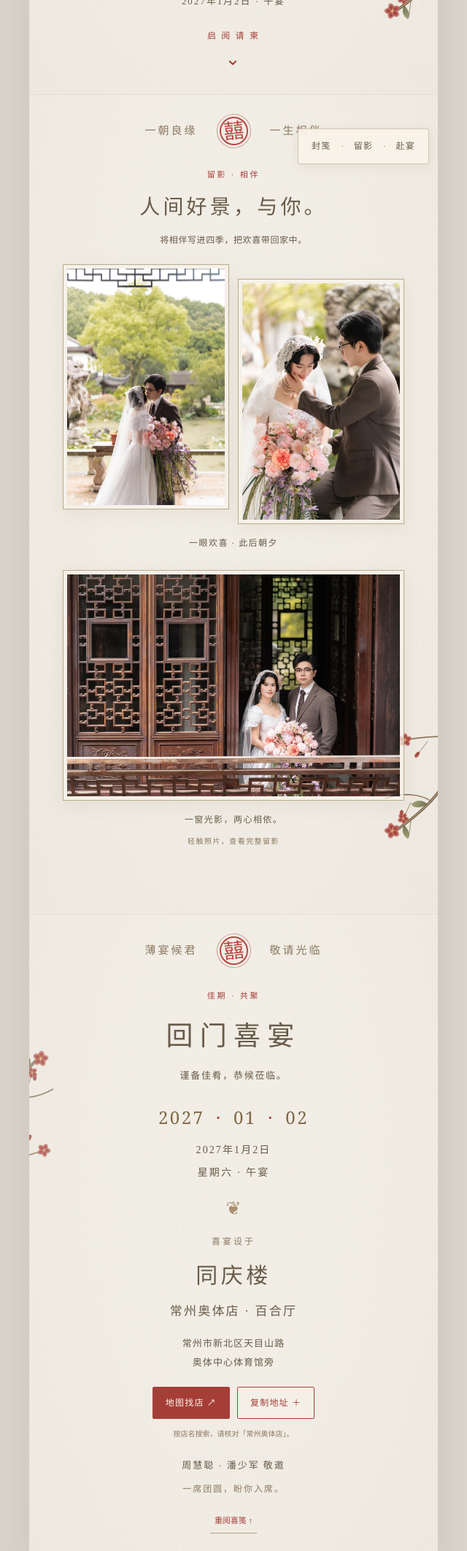
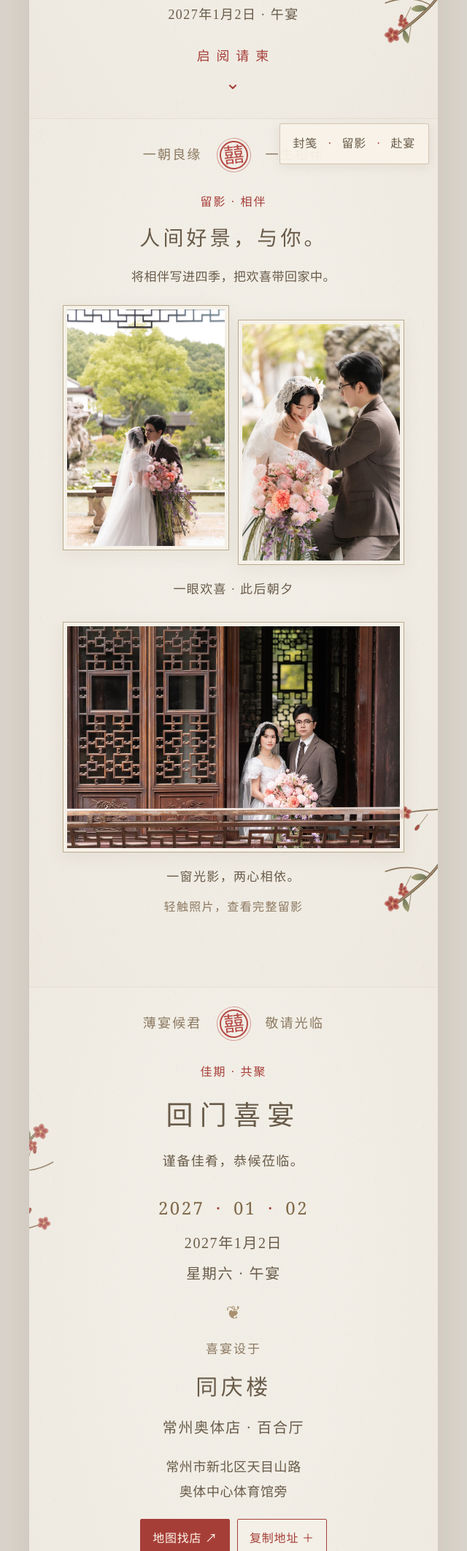
Before and after one commit to abbyzhccc/homecoming-invitation, a plain HTML site: page index.html in a window 1280 px wide. Shown: the part 675-2800 px from the top of the page at 73% size, without its empty margins (320-960 px from the left). Drawn offline with Linux system fonts and the light colour scheme.

Commit message:
Enlarge invitation details and controls for comfortable mobile reading
Co-authored-by: Copilot App <223556219+Copilot@users.noreply.github.com>

```diff
--- a/styles.css
+++ b/styles.css
@@ -23,71 +23,71 @@ a:focus-visible, button:focus-visible, [tabindex]:focus-visible { outline: 2px s
 .invitation-book { max-width: 560px; margin: auto; box-shadow: 0 0 65px #584b3526; background: var(--paper) url("assets/paper.svg") repeat; }
 .page { position: relative; isolation: isolate; overflow: hidden; min-height: max(760px, 100svh); padding: 25px 30px 75px; scroll-snap-align: start; border-bottom: 1px solid #bba88838; }
 .page:after { content: ""; pointer-events: none; position: absolute; inset: 0; z-index: -1; background: radial-gradient(ellipse at 50% 35%, transparent 35%, #bca88e14 100%); }
-.page-heading { position: relative; display: flex; justify-content: center; align-items: center; gap: 30px; z-index: 2; font-size: 15px; letter-spacing: .2em; color: var(--muted); white-space: nowrap; }
+.page-heading { position: relative; display: flex; justify-content: center; align-items: center; gap: 24px; z-index: 2; font-size: 18px; letter-spacing: .12em; color: var(--muted); white-space: nowrap; }
 .joy-seal { display: grid; place-items: center; width: 39px; height: 39px; flex-shrink: 0; border: 2px solid #b54943; border-radius: 50%; outline: 1px solid #b5494380; outline-offset: 3px; font: 28px/1 "STSong", "SimSun", serif; letter-spacing: 0; color: #b54943; transform: rotate(-6deg); }
 .branch { position: absolute; width: 220px; pointer-events: none; z-index: -1; }
 .branch-left { left: -150px; top: 110px; transform: rotate(12deg); }
 .branch-right { right: -155px; bottom: 60px; transform: rotate(190deg); }
 .cover { display: flex; flex-direction: column; padding-bottom: 30px; }
 .cover-content { position: relative; text-align: center; margin: auto 0; padding: 25px 0 0; }
-.chapter-label { font-size: 11px; letter-spacing: .25em; color: var(--red); }
+.chapter-label { font-size: 16px; letter-spacing: .12em; color: var(--red); }
 h1 { margin: 9px auto 18px; font-size: 45px; font-weight: 400; line-height: 1.4; letter-spacing: .3em; padding-left: .3em; color: #776044; }
 .photo-frame { position: relative; z-index: 1; padding: 5px; border: 1px solid #bbaa8c; background: #f8f4ecb3; box-shadow: 0 6px 23px #73604516; }
 .photo-frame a { display: block; }
 .photo-frame img { width: 100%; height: auto; }
 .cover-photo { width: 230px; max-width: 90%; margin: auto; }
 .cover-names { display: flex; align-items: center; justify-content: center; gap: 20px; font-size: 22px; letter-spacing: .15em; margin-top: 20px; }
-.cover-names i { font-style: normal; font-size: 13px; color: var(--red); }
-.cover-date { font-size: 13px; letter-spacing: .15em; margin-top: 7px; }
-.open-letter { display: flex; flex-direction: column; width: max-content; min-width: 110px; margin: 15px auto 0; color: var(--red); font-size: 12px; letter-spacing: .18em; padding: 8px; }
+.cover-names i { font-style: normal; font-size: 18px; color: var(--red); }
+.cover-date { font-size: 18px; letter-spacing: .08em; margin-top: 10px; }
+.open-letter { display: flex; flex-direction: column; width: max-content; min-width: 130px; margin: 15px auto 0; color: var(--red); font-size: 18px; letter-spacing: .12em; padding: 8px; }
 .down-arrow { font: 25px/1.2 serif; animation: beckon 2s ease-in-out infinite; }
 h2 { font-size: 28px; font-weight: 400; line-height: 1.9; letter-spacing: .15em; }
 .memories-heading { text-align: center; padding: 30px 0 22px; }
 .memories-heading h2 { margin-top: 8px; }
-.memories-heading > p:last-child { font-size: 12px; letter-spacing: .05em; margin-top: 7px; }
+.memories-heading > p:last-child { font-size: 17px; letter-spacing: .03em; margin-top: 10px; }
 .portrait-pair { display: grid; grid-template-columns: 1fr 1fr; gap: 12px; align-items: start; }
 .portrait-pair .photo-frame:last-child { margin-top: 20px; }
 .landscape-frame { margin: 10px 0 0; }
-.photo-note { text-align: center; font-size: 12px; letter-spacing: .12em; padding: 15px 0; }
-.photo-note span { display: block; font-size: 10px; color: var(--muted); margin-top: 8px; }
+.photo-note { text-align: center; font-size: 17px; letter-spacing: .08em; padding: 18px 0; }
+.photo-note span { display: block; font-size: 16px; color: var(--muted); margin-top: 10px; }
 .banquet { text-align: center; }
 .banquet-content { padding: 32px 0 0; position: relative; }
 .banquet-content h2 { font-size: 37px; margin-top: 10px; letter-spacing: .25em; }
-.banquet-intro { font-size: 13px; margin: 7px 0 22px; letter-spacing: .13em; }
+.banquet-intro { font-size: 18px; margin: 10px 0 24px; letter-spacing: .08em; }
 .date-numerals { font: 24px/1.8 Georgia, serif; letter-spacing: .1em; color: #80694a; margin-bottom: 8px; }
 .date-numerals span { color: var(--red); padding: 0 7px; }
-time, .lunch { font-size: 14px; letter-spacing: .15em; }
+time, .lunch { font-size: 20px; letter-spacing: .08em; }
 .lunch { margin-top: 4px; }
 .venue-rule { color: #aa9070; font-size: 25px; margin: 11px auto; }
-.venue-label { font-size: 12px; color: var(--muted); letter-spacing: .25em; }
+.venue-label { font-size: 17px; color: var(--muted); letter-spacing: .12em; }
 h3 { font-size: 30px; font-weight: 400; letter-spacing: .15em; margin-top: 6px; }
-h3 span { display: block; font-size: 17px; margin-top: 5px; letter-spacing: .13em; }
-.address { font-size: 13px; line-height: 2; margin-top: 14px; letter-spacing: .08em; }
+h3 span { display: block; font-size: 20px; margin-top: 8px; letter-spacing: .08em; }
+.address { font-size: 18px; line-height: 1.9; margin-top: 18px; letter-spacing: .03em; }
 .venue-actions { display: flex; justify-content: center; flex-wrap: wrap; gap: 10px; margin-top: 20px; }
-.button { display: inline-flex; align-items: center; justify-content: center; min-height: 44px; padding: 10px 17px; border: 1px solid var(--red); background: var(--red); color: #fff7eb; border-radius: 2px; font-size: 12px; letter-spacing: .1em; cursor: pointer; }
+.button { display: inline-flex; align-items: center; justify-content: center; min-height: 48px; padding: 11px 16px; border: 1px solid var(--red); background: var(--red); color: #fff7eb; border-radius: 2px; font-size: 16px; letter-spacing: .05em; cursor: pointer; }
 .button-outline { background: #f8f4ea80; color: var(--red); }
 .button:hover { background: #85352f; color: #fff7eb; }
-.map-note { font-size: 10px; color: var(--muted); margin-top: 11px; }
-#copy-status { font-size: 11px; line-height: 1.8; margin-top: 8px; }
+.map-note { font-size: 16px; color: var(--muted); margin-top: 14px; }
+#copy-status { font-size: 16px; line-height: 1.8; margin-top: 10px; }
 .banquet-branch { left: -175px; top: 160px; opacity: .8; }
-.banquet-signoff { margin-top: 22px; font-size: 13px; letter-spacing: .15em; }
-.banquet-signoff span { display: block; margin-top: 8px; color: var(--muted); font-size: 12px; }
-.back-top { display: inline-block; font-size: 11px; color: var(--red); margin-top: 15px; padding: 6px; border-bottom: 1px solid #b89c7e; }
+.banquet-signoff { margin-top: 24px; font-size: 18px; letter-spacing: .08em; }
+.banquet-signoff span { display: block; margin-top: 10px; color: var(--muted); font-size: 17px; }
+.back-top { display: inline-block; font-size: 16px; color: var(--red); margin-top: 18px; padding: 8px; border-bottom: 1px solid #b89c7e; }
 footer audio { display: block; width: 90%; max-width: 280px; margin: 0 auto; padding: 10px 0; }
 .music-control { position: fixed; top: max(78px, env(safe-area-inset-top)); right: max(10px, calc((100vw - 560px) / 2 + 10px)); z-index: 6; max-width: 190px; text-align: right; }
-#music-toggle { display: inline-flex; align-items: center; gap: 5px; min-height: 44px; padding: 6px 10px; border: 1px solid #bca68d99; border-radius: 22px; background: #f8f3e8ed; color: var(--red); cursor: pointer; font-size: 11px; }
+#music-toggle { display: inline-flex; align-items: center; gap: 5px; min-height: 44px; padding: 6px 10px; border: 1px solid #bca68d99; border-radius: 22px; background: #f8f3e8ed; color: var(--red); cursor: pointer; font-size: 16px; }
 #music-toggle > span:first-child { font: 20px/1 Georgia, serif; }
 #music-toggle[aria-pressed="true"] > span:first-child { animation: music-sway 2.5s ease-in-out infinite; }
-#music-status:not(:empty) { padding: 8px 10px; margin-top: 6px; border: 1px solid var(--line); background: #f8f3e8f5; font-size: 11px; line-height: 1.8; text-align: left; }
+#music-status:not(:empty) { padding: 8px 10px; margin-top: 6px; border: 1px solid var(--line); background: #f8f3e8f5; font-size: 16px; line-height: 1.8; text-align: left; }
 .quick-nav { position: fixed; right: max(12px, calc((100vw - 560px) / 2 + 12px)); bottom: max(20px, env(safe-area-inset-bottom)); z-index: 5; display: flex; align-items: center; gap: 4px; padding: 2px 8px; border: 1px solid #bca68d99; border-radius: 3px; background: #f8f3e8f2; box-shadow: 0 3px 15px #7260441c; transform: translateY(120px); transition: transform .4s; }
 .quick-nav.is-visible { transform: none; }
-.quick-nav a { padding: 10px; font-size: 12px; letter-spacing: .1em; }
-.quick-nav > span { color: var(--red); font-size: 10px; }
+.quick-nav a { padding: 10px; font-size: 16px; letter-spacing: .05em; }
+.quick-nav > span { color: var(--red); font-size: 16px; }
 .photo-dialog { position: fixed; margin: 0; padding: 55px 18px 20px; border: 0; background: #302c27f5; color: #fff7eb; max-width: 100vw; max-height: 100dvh; width: 100vw; height: 100dvh; }
 .photo-dialog::backdrop { background: #302c27; }
 .photo-dialog[open] { display: flex; align-items: center; justify-content: center; flex-direction: column; }
-.photo-dialog > img { width: auto; height: auto; max-width: 100%; max-height: calc(100dvh - 115px); object-fit: contain; }
-.photo-dialog > p { font-size: 10px; text-align: center; margin-top: 12px; letter-spacing: .1em; }
+.photo-dialog > img { width: auto; height: auto; max-width: 100%; max-height: calc(100dvh - 170px); object-fit: contain; }
+.photo-dialog > p { font-size: 16px; text-align: center; margin-top: 12px; letter-spacing: .03em; }
 .close-photo { position: absolute; right: 12px; top: 8px; background: transparent; color: #fff9e9; font: 30px/1 Georgia, serif; border: 1px solid #fff9e955; border-radius: 50%; width: 44px; height: 44px; cursor: pointer; }
 [hidden] { display: none !important; }
 .letter-opening .cover-content { animation: open-letter .8s ease both; }
@@ -101,10 +101,9 @@ footer audio { display: block; width: 90%; max-width: 280px; margin: 0 auto; pad
 }
 @media (max-width: 359px) {
   .page { padding-left: 22px; padding-right: 22px; }
-  .page-heading { gap: 20px; font-size: 13px; }
+  .page-heading { gap: 18px; }
   .cover-names { gap: 15px; font-size: 20px; }
   h2 { font-size: 25px; }
-  .memories-heading > p:last-child { font-size: 11px; }
   .portrait-pair { gap: 8px; }
   .date-numerals { font-size: 20px; }
   .button { padding: 10px 13px; }
```
Also changed, not shown: 1 other file.
